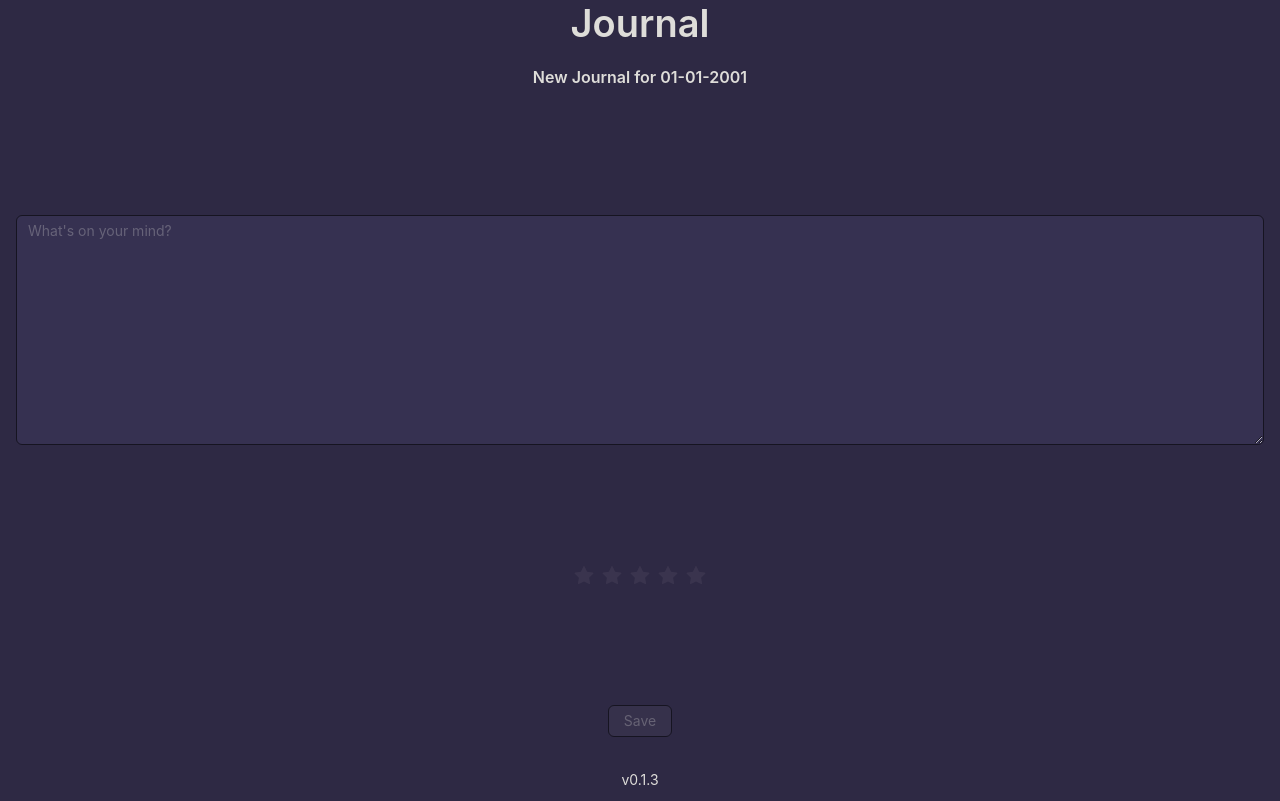
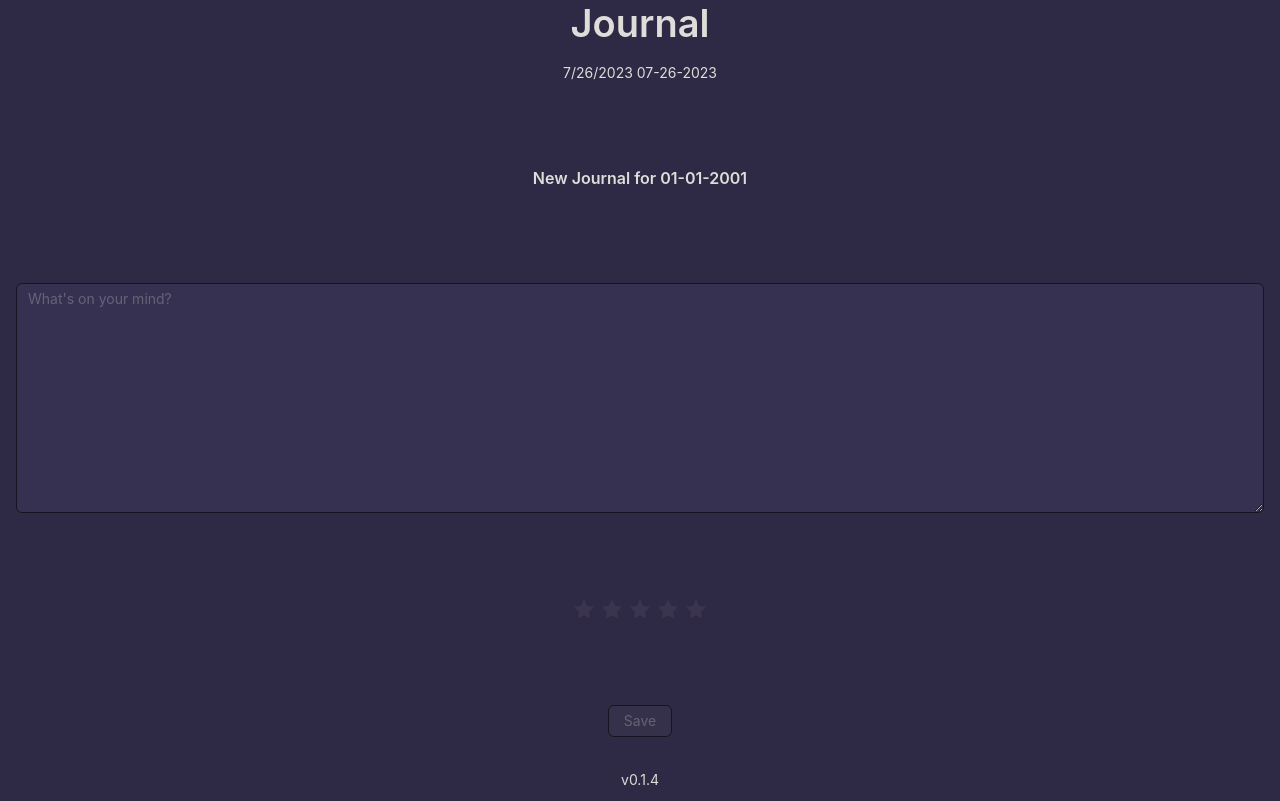
Before and after one commit to davide97g/journal, a Vue app: page /edit/1 in a window 1280 px wide. Both pictures are taken after a click on the button "Create". Built offline with nearby package versions, Linux system fonts and the light colour scheme; no server answers; the database is empty.

Commit message:
test date 2

```diff
--- a/package.json
+++ b/package.json
@@ -1,7 +1,7 @@
 {
   "name": "journal",
   "private": true,
-  "version": "0.1.3",
+  "version": "0.1.4",
   "type": "module",
   "scripts": {
     "dev": "vite --port 8080",
--- a/src/views/Edit.vue
+++ b/src/views/Edit.vue
@@ -27,6 +27,8 @@
       justify-content: space-between;
     "
   >
+    {{ new Date(entry.date).toLocaleDateString() }}
+    {{ dayjs().format("MM-DD-YYYY") }}
     <a-typography-title :level="5"
       >Edit Journal for
       {{ dayjs(entry.date).format("MM-DD-YYYY") }}</a-typography-title
--- a/src/views/New.vue
+++ b/src/views/New.vue
@@ -7,6 +7,8 @@
       justify-content: space-between;
     "
   >
+    {{ new Date().toLocaleDateString() }}
+    {{ dayjs().format("MM-DD-YYYY") }}
     <a-typography-title :level="5"
       >New Journal for {{ date }}</a-typography-title
     >
```
